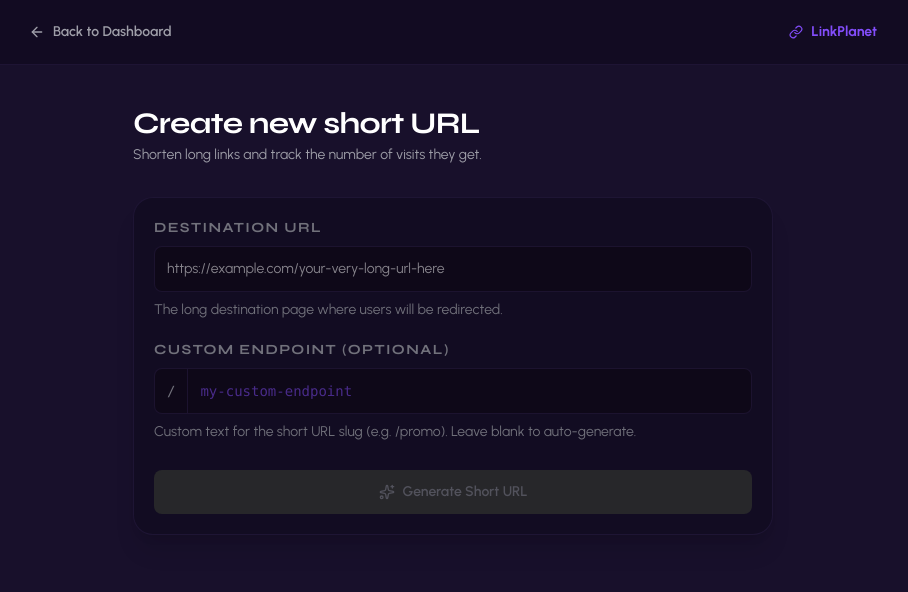
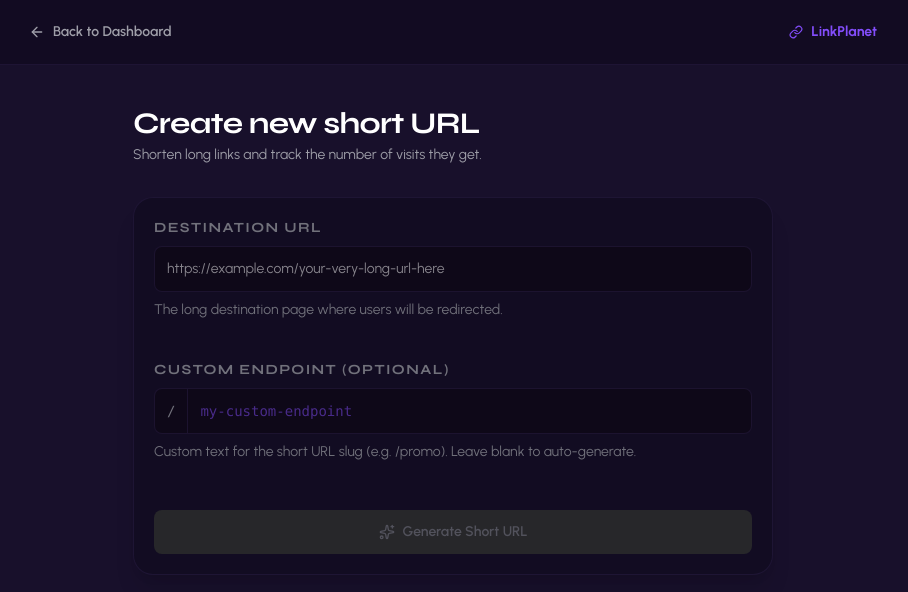
Before and after one commit to plut0n0tf0und/Designspace-LinkPlanet.app, a Next.js app in the folder app-src/: page /dashboard/create in a window 1280 px wide. Shown: the top 592 px of the page, without its empty margins (187-1095 px from the left). Built offline with nearby package versions, Linux system fonts and the light colour scheme.

Commit message:
design: set form field gap to 40px between URL blocks

```diff
--- a/app-src/src/app/dashboard/create/page.tsx
+++ b/app-src/src/app/dashboard/create/page.tsx
@@ -87,7 +87,7 @@ export default function CreateLink() {
 
         {/* Form Container Card - conforming to 20px card radius, #120c22 bg, border-[#2b1f47]/50 */}
         <div className="bg-[#120c22] border border-[#2b1f47]/50 rounded-[20px] p-5 shadow-xl mb-8">
-          <form onSubmit={handleGenerate} className="flex flex-col gap-5">
+          <form onSubmit={handleGenerate} className="flex flex-col gap-10">
 
             {/* Long Destination URL */}
             <div className="flex flex-col gap-2">
```
